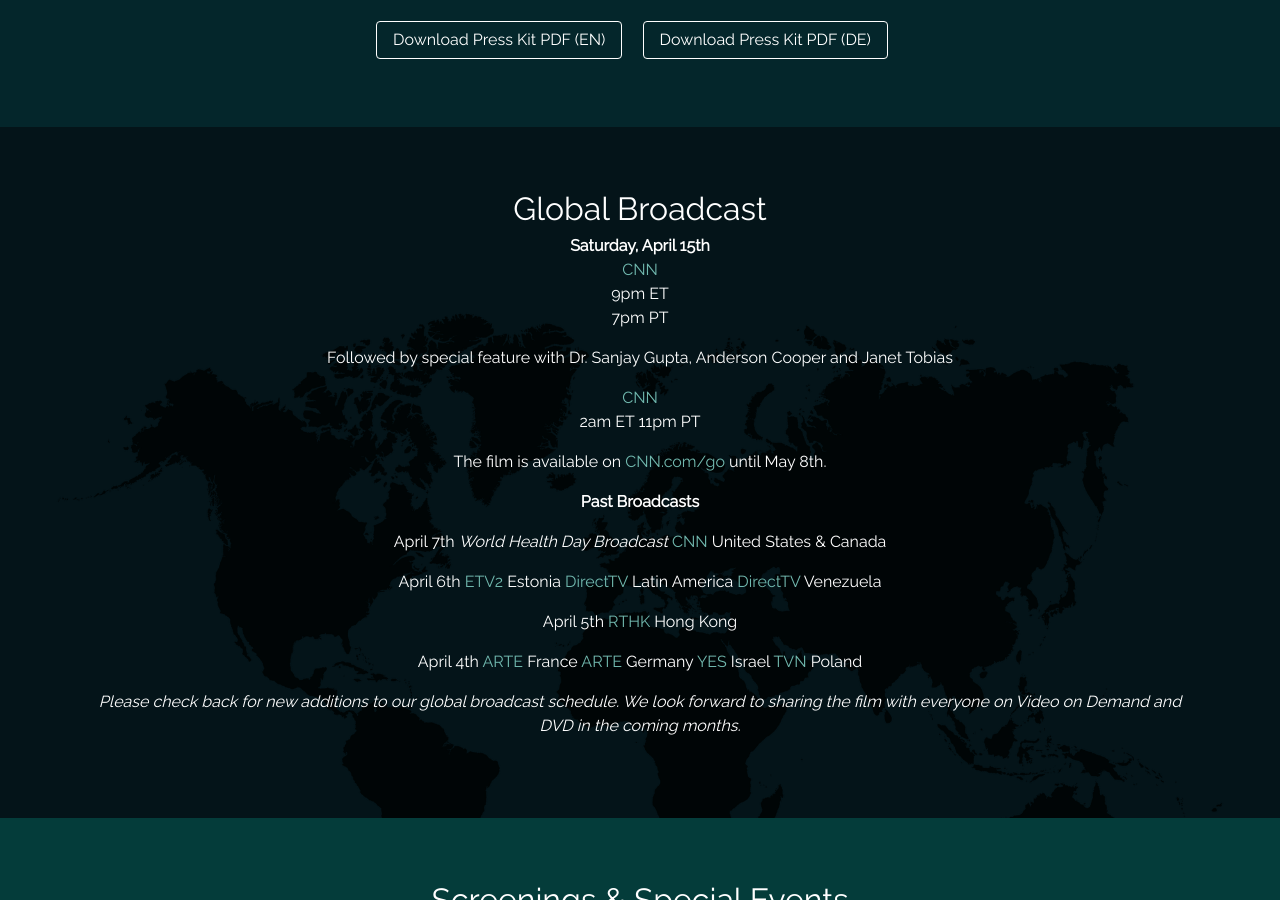
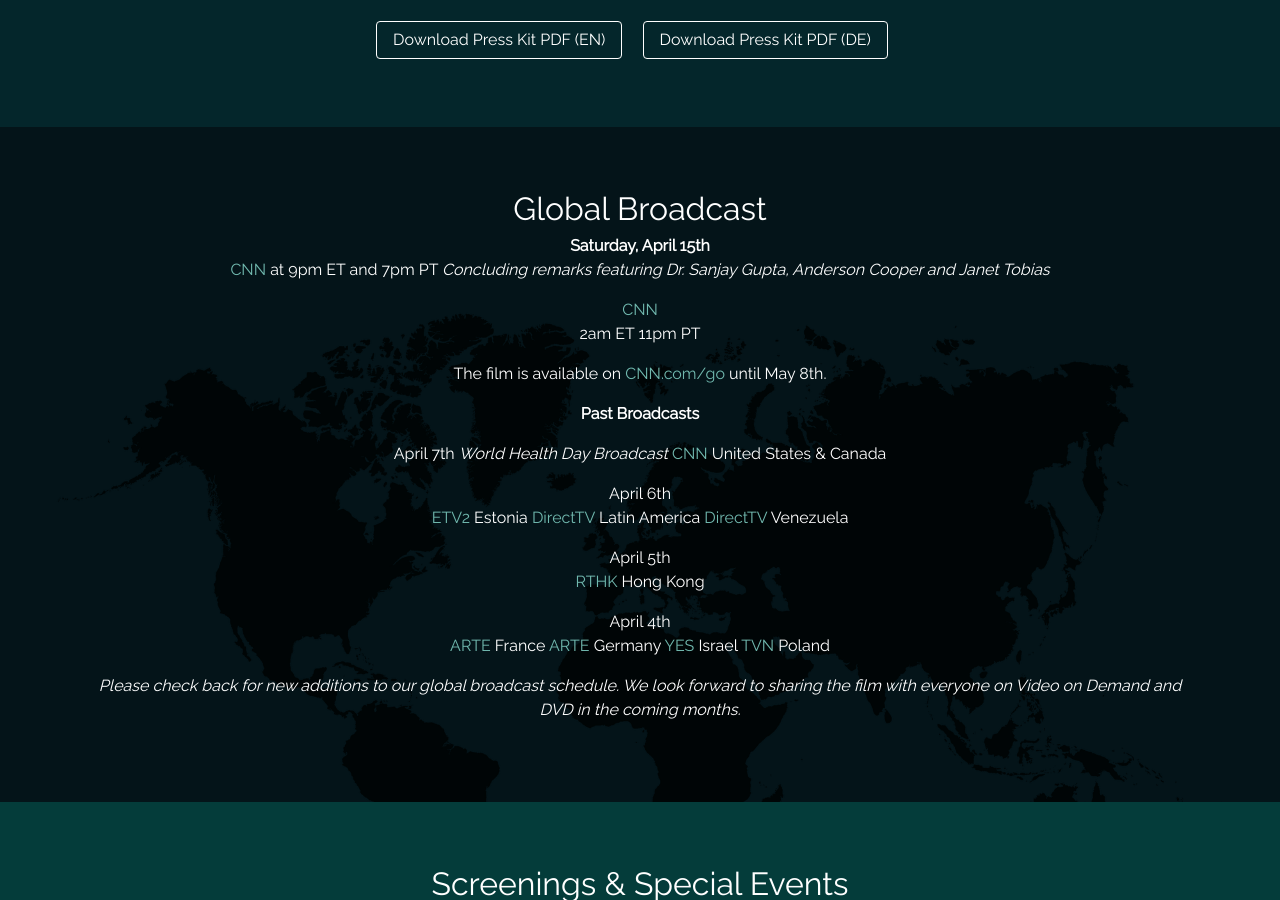
Before and after one commit to caseyg/takesallofus, a Jekyll site: the page built from index.md, in a window 1280 px wide and 900 px high, scrolled down 2360 px. Built offline with Jekyll 4.4.1, drawn with Linux system fonts in a browser that asks for light colours; nearby versions of some CDN libraries; comment, search, counter and statistics services are not loaded.

Commit message:
Updated Index

```diff
--- a/index.md
+++ b/index.md
@@ -8,14 +8,14 @@
     \   "
   trailer-youtube-id: zsB1sYSHEAM
 broadcastevents:
-  description: "**Saturday, April 15th**  \n[CNN](http://www.cnn.com)  \n9pm ET  \n7pm
-    PT\n\nFollowed by special feature with Dr. Sanjay Gupta, Anderson Cooper and Janet
-    Tobias\n  \n[CNN](http://www.cnn.com)  \n2am ET\n11pm PT\n\nThe film is available
+  description: "**Saturday, April 15th**  \n[CNN](http://www.cnn.com) at 9pm ET and
+    7pm PT\n*Concluding remarks featuring Dr. Sanjay Gupta, Anderson Cooper and Janet
+    Tobias*\n  \n[CNN](http://www.cnn.com)  \n2am ET\n11pm PT\n\nThe film is available
     on [CNN.com/go](http://www.cnn.com/go) until May 8th.\n\n\n**Past Broadcasts**\n\nApril
     7th\n*World Health Day Broadcast*\n[CNN](http://www.cnn.com) United States & Canada\n\nApril
-    6th\n[ETV2](http://etv2.err.ee) Estonia\n[DirectTV](http://www.directvla.com)
-    Latin America\n[DirectTV](http://www.directv.com.ve) Venezuela\n\nApril 5th\n[RTHK](http://www.rthk.hk)
-    Hong Kong\n\nApril 4th\n[ARTE](http://www.arte.tv) France\n[ARTE](http://www.wdr.de)
+    6th  \n[ETV2](http://etv2.err.ee) Estonia\n[DirectTV](http://www.directvla.com)
+    Latin America\n[DirectTV](http://www.directv.com.ve) Venezuela\n\nApril 5th  \n[RTHK](http://www.rthk.hk)
+    Hong Kong\n\nApril 4th  \n[ARTE](http://www.arte.tv) France\n[ARTE](http://www.wdr.de)
     Germany\n[YES](http://www.yes.co.il) Israel\n[TVN](http://www.tvn.pl) Poland\n\n*Please
     check back for new additions to our global broadcast schedule. We look forward
     to sharing the film with everyone on Video on Demand and DVD in the coming months.*"
```
